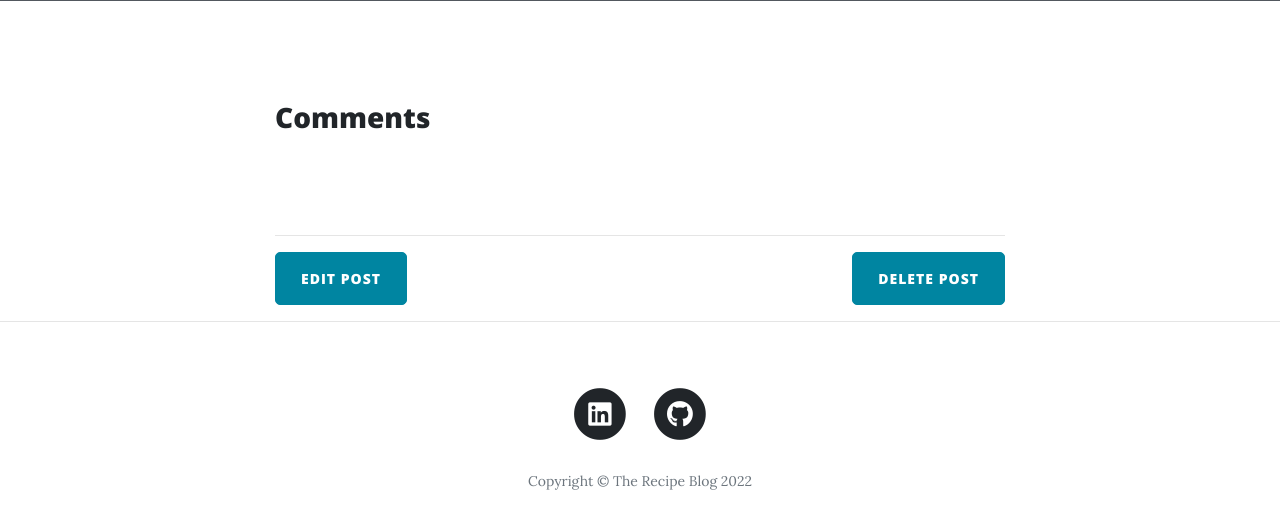
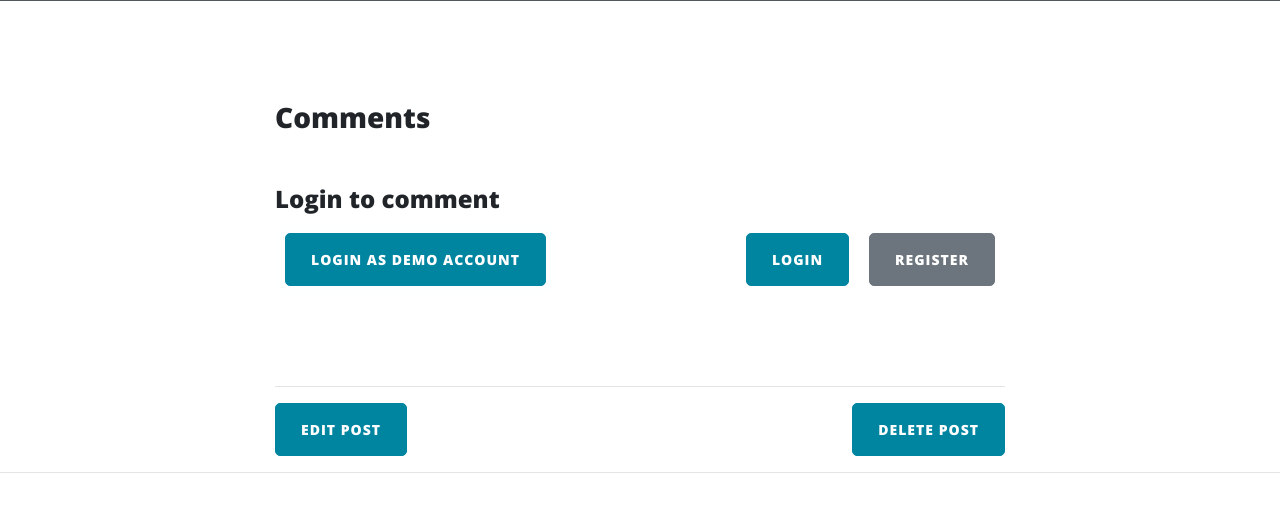
Before and after one commit to Mariavellous/recipe-blog, a Flask app: template templates/post.html in a window 1280 px wide. Shown: the part 451-977 px from the top of the page. Before the commit the page ends 941 px from the top, so only its background shows below. Run offline with Flask 2, Linux system fonts and the light colour scheme; the template is opened without the code that fills it, so the values that code supplies are empty; some libraries are stand-ins or nearby versions.

Commit message:
Show login suggestion in comment area

```diff
--- a/main.py
+++ b/main.py
@@ -85,7 +85,7 @@ def make_new_post(form, post_id):
 
 @app.route('/')
 def get_all_posts():
-    posts = Recipe.query.all()
+    posts = Recipe.query.order_by(Recipe.date.desc()).all()
     for post in posts:
         post.user = User.query.filter(User.id == post.user_id).first()
     return render_template("index.html", all_posts=posts)
@@ -94,7 +94,7 @@ def get_all_posts():
 @app.route("/recipes/<int:post_id>", methods=["GET", "POST"])
 def show_post(post_id):
     post = Recipe.query.get(post_id)
-    comments = Comment.query.filter(Comment.recipe_id == post_id).all()
+    comments = Comment.query.filter(Comment.recipe_id == post_id).order_by(Comment.date.desc()).all()
     author = User.query.filter(User.id == post.user_id).first()
     for comment in comments:
         comment.user = User.query.filter(User.id == comment.user_id).first()
@@ -193,7 +193,7 @@ def login():
 @app.route('/login/demo-user', methods=["GET"])
 def login_demo_user():
     login_user(User.query.filter(User.email == "demo@example.com").first())
-    return redirect(url_for("get_all_posts"))
+    return redirect(request.referrer)
 
 # User Logout
 @app.route('/logout')
--- a/templates/post.html
+++ b/templates/post.html
@@ -38,11 +38,19 @@
                     {% endfor %}
                 </ul>
                     {% if not current_user.is_anonymous %}
-
-                <form class="comment-form" action="/post/{{ post.id}}/comment" method="POST">
-                    <textarea rows="2" cols="5" name="textarea" placeholder="Did you like the recipe?"></textarea><input type="submit"/>
-                </form>
-            {% endif %}
+                        <form class="comment-form" action="/post/{{ post.id}}/comment" method="POST">
+                            <textarea rows="2" cols="5" name="textarea" placeholder="Did you like the recipe?"></textarea><input type="submit"/>
+                        </form>
+                    {% else %}
+                    <h4 style="margin-top:50px;">Login to comment</h4>
+                 <div class="box login-functions" style="margin-top:20px;">
+                    {% if not current_user.is_authenticated %}
+                        <a href="{{ url_for('login_demo_user') }}" class="btn btn-primary demo-login btn-large">Login as Demo Account</a>
+                        <a href="{{ url_for('login') }}" class="btn btn-primary btn-large align-right">Login</a>
+                        <a href="{{ url_for('register') }}" class="btn btn-secondary btn-large">Register</a>
+                    {% endif %}
+                </div>
+                    {% endif %}
                 </p>
          </div>
            <hr>
```
